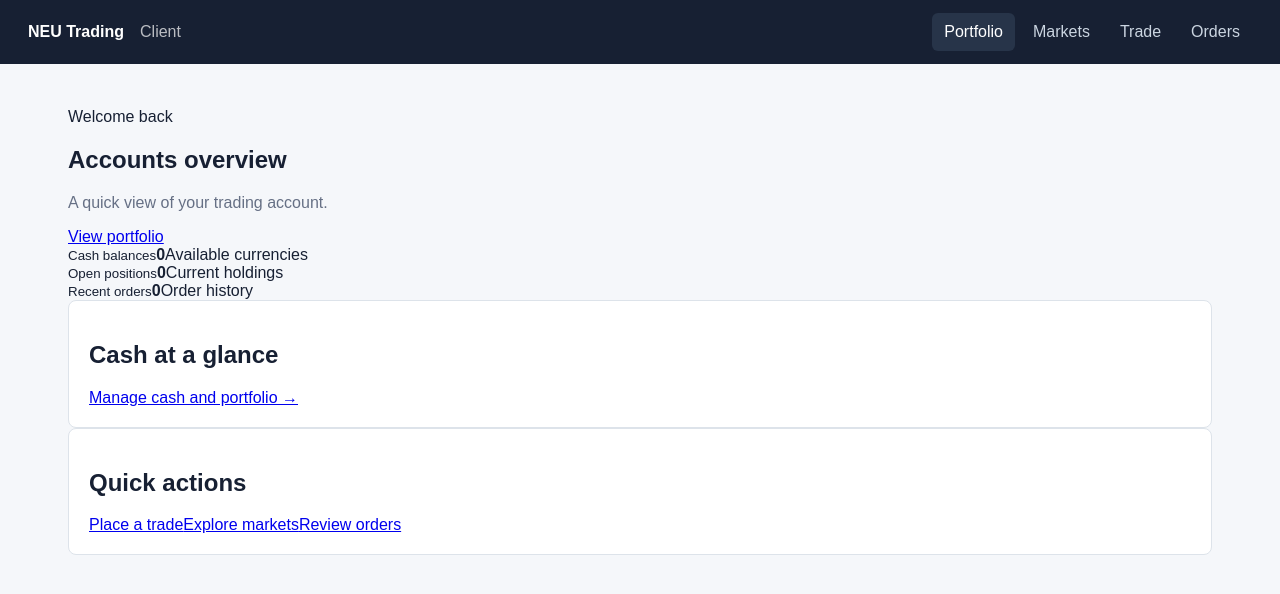
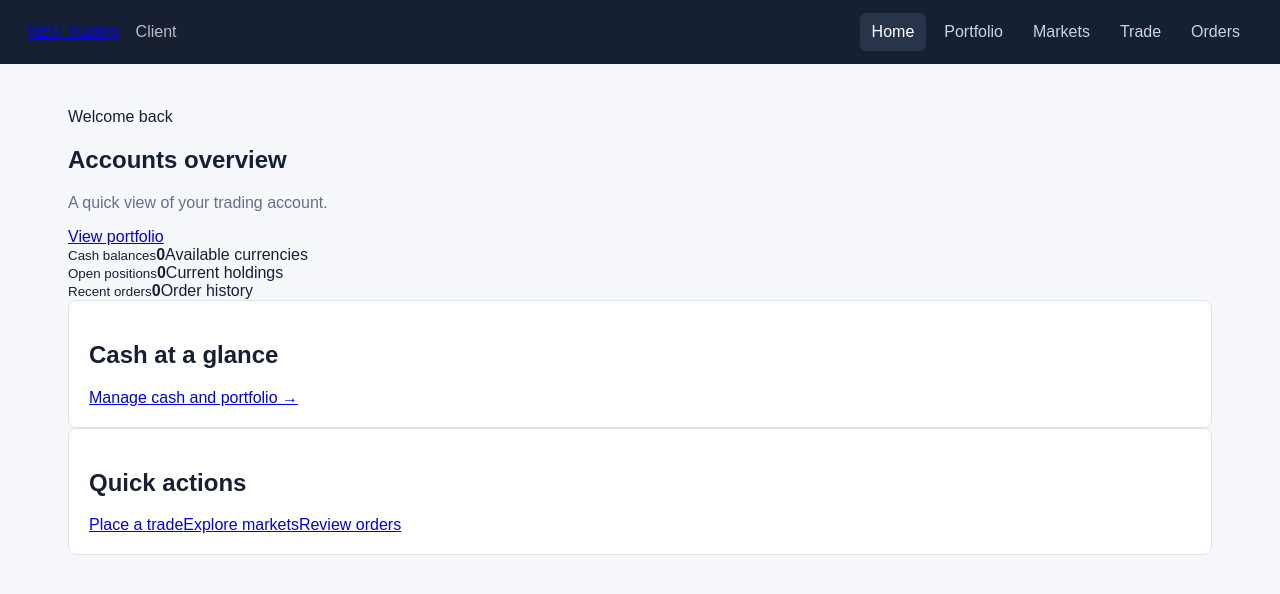
Before and after one commit to thejohnpage/neu-trading-app-demo-ang-ui, an Angular app: page / in a window 1280 px wide. Shown: the top 594 px of the page. Built offline with nearby package versions, Linux system fonts and the light colour scheme; no server answers.

Commit message:
Redesign client portfolio as brokerage account view

```diff
--- a/projects/client/src/app/app.component.ts
+++ b/projects/client/src/app/app.component.ts
@@ -1,2 +1,6 @@
-import { Component } from '@angular/core'; import { RouterLink,RouterLinkActive,RouterOutlet } from '@angular/router';
-@Component({selector:'app-root',standalone:true,imports:[RouterOutlet,RouterLink,RouterLinkActive],template:`<header><strong>NEU Trading</strong><span>Client</span><nav><a routerLink="/" routerLinkActive="active" [routerLinkActiveOptions]="{exact:true}">Portfolio</a><a routerLink="/markets" routerLinkActive="active">Markets</a><a routerLink="/trade" routerLinkActive="active">Trade</a><a routerLink="/orders" routerLinkActive="active">Orders</a></nav></header><main><router-outlet/></main>`}) export class AppComponent{}
+import { Component } from '@angular/core';
+import { RouterLink,RouterLinkActive,RouterOutlet } from '@angular/router';
+
+@Component({selector:'app-root',standalone:true,imports:[RouterOutlet,RouterLink,RouterLinkActive],template:`
+<header><a class="brand" routerLink="/">NEU Trading</a><span>Client</span><nav><a routerLink="/" routerLinkActive="active" [routerLinkActiveOptions]="{exact:true}">Home</a><a routerLink="/portfolio" routerLinkActive="active">Portfolio</a><a routerLink="/markets" routerLinkActive="active">Markets</a><a routerLink="/trade" routerLinkActive="active">Trade</a><a routerLink="/orders" routerLinkActive="active">Orders</a></nav></header><main><router-outlet/></main>`})
+export class AppComponent{}
```
